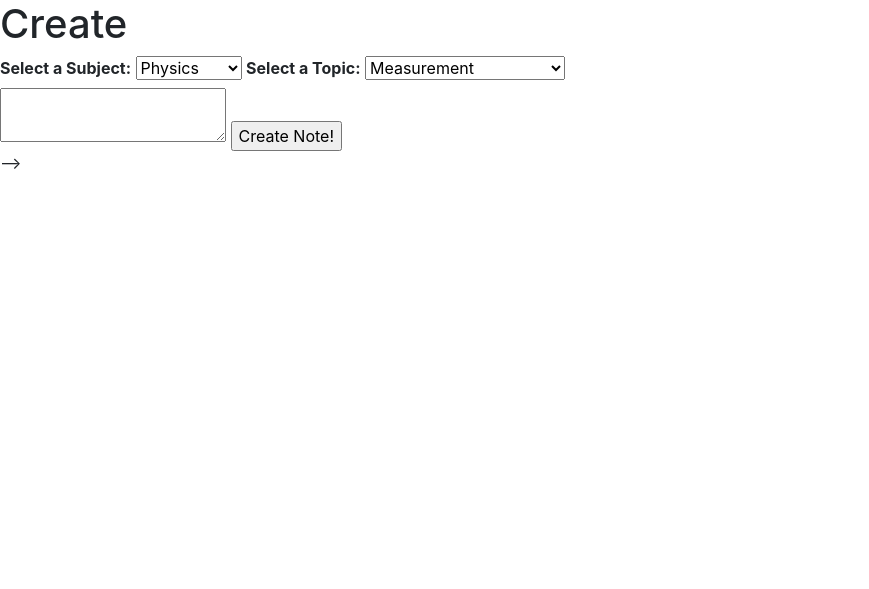
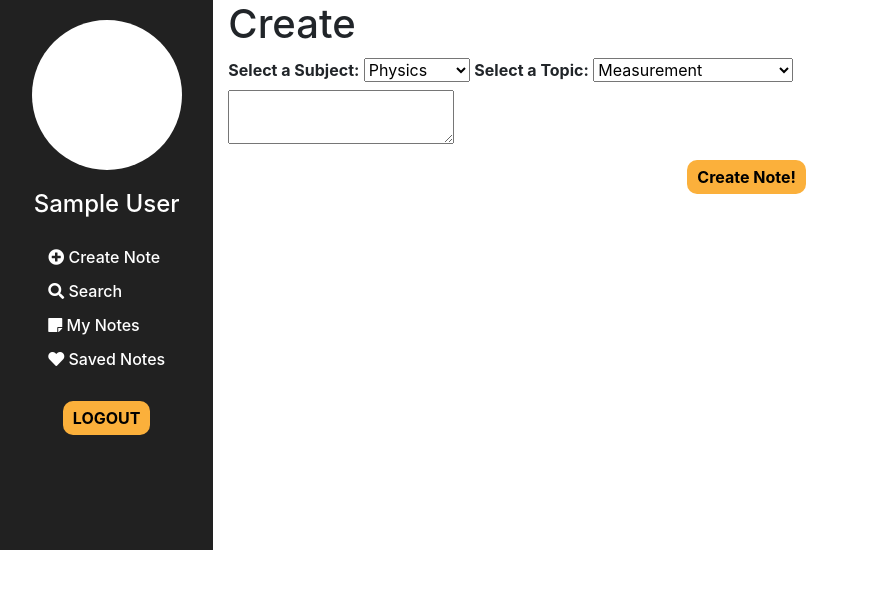
Before and after one commit to elch93/tgc-proj3-tidbits, a Flask app: page /create in a window 1280 px wide. Shown: the top 589 px of the page, without its empty margins (0-869 px from the left). Run offline with Flask 2, Linux system fonts and the light colour scheme; a user stored in the database is signed in; a database or web service that is not in the repository returns one stand-in record (values such as "Sample title"); some libraries are stand-ins or nearby versions.

Commit message:
converted left panel to col-2

```diff
--- a/static/styles.css
+++ b/static/styles.css
@@ -40,11 +40,12 @@ a {
 
 #herotext {
     height: 200px;
-    width: 400px;
+    width: 350px;
     color: white;
     position: relative;
     top: 150px;
-    left: 150px;
+    left: 120px;
+    text-align: justify;
 }
 
 #herotext h1 {
@@ -79,11 +80,13 @@ a {
 
 #sharedata {
     position: relative;
-    bottom: 130px;
+    bottom: 100px;
+    left:50px;
     animation-name: bouncing;
     animation-timing-function: ease-in-out;
     animation-duration: 4s;
     animation-iteration-count: infinite;
+    width: 350px;
 }
 
 @keyframes bouncing {
@@ -193,23 +196,33 @@ a {
 
 
 /* CRUD page */
-/* #leftpanel,
+#leftpanel,
 #rightpanel {
-    height: 568px;
+    min-height: 550px;
 }
 
 #leftpanel a {
     color: white;
+    text-decoration: none;
+    font-weight: 500;
+    margin: 10px 0px;
+    text-align: left;
+    display: block;
 }
 
 
-#leftpanel a:hover {
-    border-bottom: gold 2px solid;
-    text-decoration: none;
-} */
+
+#leftpanel a span:hover {
+    border-bottom: #FBB03B 2px solid;
+}
+
+#leftpanel button {
+    display: block;
+    text-align: center;
+}
 
 /* profile picture */
-/* #profilepic {
+#profilepic {
     border-radius: 50%;
     width: 150px;
     height: 150px;
@@ -226,13 +239,9 @@ a {
     text-align: center;
 }
 
-#leftpanel .mt-3 a {
-    margin: 0px 40px;
-    transition: 0.3s ease-in-out;
-} */
 
 /* search */
-/* .resultcard {
+.resultcard {
     max-width: 700px;
     border: 1px #212121 solid;
     border-radius: 10px;
@@ -249,11 +258,11 @@ a {
 #resulttable .fa-heart, #savednotes .fa-heart {
     color: #212121;
     transition: 0.4s ease-in-out;
-} */
+}
 
 
 /* create note */
-/* #Cpanel form {
+#Cpanel form {
     margin: 10px auto;
 }
 
@@ -267,7 +276,7 @@ a {
     border-bottom: #212121 5px solid !important;
     border-radius: 10px 10px 0 0; */
 /* background-color: #212121 !important; */
-/* }
+}
 
 #submitnotebtn,
 #leftpanel button,
@@ -277,7 +286,7 @@ a {
 #savednotesbtn {
     margin: 10px auto;
     border: none;
-    background-color: gold;
+    background-color: #FBB03B;
     padding: 5px 10px;
     font-weight: bold;
     border-radius: 10px;
@@ -296,5 +305,5 @@ a {
 #searchmynotesbtn:hover,
 #savednotesbtn:hover {
     transform: translateY(-5px);
-    box-shadow: 0 5px 0px 1px orange;
-} */
+    box-shadow: 0 5px 0px 1px #F15A24;
+}
--- a/templates/index.template.html
+++ b/templates/index.template.html
@@ -43,9 +43,12 @@
     <div class="container-fluid" id="homepage">
       <div id="herotext">
         <h1>Learn to Teach, <br> Teach to Learn.</h1>
-        <p>View exam tips or notes shared by others!<br> Or create and share your own notes with others.</p>
+        <p>Fill your knowledge gaps by studying exam tips or notes shared by others.
+          <br>
+          <br>
+          In turn, you can help others by creating and sharing your own tips.</p>
         <button onclick="toggleLoginPanel(this)">
-          <p>Get Started</p>
+          <p>Get Started!</p>
         </button>
       </div>
       <img src="/static/images/note.png" id="notepic">
@@ -99,63 +102,37 @@
 
     <!-- for registered users -->
     {% if current_user.is_authenticated %}
-
+    <!-- controller page CRUD -->
+    <div class="container-fluid" id="controller">
+      <div class="row">
+        <div class="col-2" id="leftpanel">
+          <div id="profilepic"></div>
+          <h4>{{username}}</h4>
+          <!-- user controls -->
+          <div class="mt-3 d-flex flex-column align-items-center">
+            <div>
+              <a href="{{url_for('create')}}"><i class="fas fa-plus-circle"></i> <span>Create Note</span></a>
+              <a href="{{url_for('search')}}"><i class="fas fa-search"></i> <span>Search</span></a>
+              <a href="{{url_for('mynotes')}}"><i class="fas fa-sticky-note"></i> <span>My Notes</span></a>
+              <a href="{{url_for('savednotes')}}"><i class="fas fa-heart"></i> <span>Saved Notes</span></a>
+            </div>
+            <a href="{{url_for('logout')}}"><button>LOGOUT</button></a>
+          </div>
+        </div>
+        <div class="col-10" id="rightpanel">
+          {% block content %}
+          {% endblock %}
+        </div>
+      </div>
+    </div>
     {% endif %}
   </main>
 </body>
 <!-- warning alert if user creates an account with a registered email -->
-  <!-- {% if myalert %}
+<!-- {% if myalert %}
     <script>
       alert('{{myalert}}')
     </script>
     {% endif %} -->
+
 </html>
-
-
-
-
-
-
-
-
-
-
-
-<!-- controller page CRUD -->
-<!-- <div class="container-fluid" id="controller">
-      <div class="row">
-        <div class="col-3" id="leftpanel">
-          <div id="profilepic"></div>
-          <h4>{{username}}</h4> -->
-<!-- user controls -->
-<!-- <div class="mt-3">
-            <a href="{{url_for('create')}}"><i class="fas fa-plus-circle"></i> Create Note</a>
-            <br>
-            <a href="{{url_for('search')}}"><i class="fas fa-search"></i> Search</a>
-            <br>
-            <a href="{{url_for('mynotes')}}"><i class="fas fa-sticky-note"></i> My Notes</a> -->
-<!-- <br>
-            <a href="{{url_for('search')}}"><i class="fas fa-user-plus"></i>Following</a> -->
-<!-- <br>
-            <a href="{{url_for('savednotes')}}"><i class="fas fa-heart"></i> Saved Notes</a>
-            <br>
-            <br>
-            <a href="{{url_for('logout')}}"><button>Logout</button></a>
-          </div>
-        </div> -->
-<!--
-        <div class="col-9" id="rightpanel">
-          {% block content %}
-          {% endblock %} -->
-
-
-
-<!-- <div class="mycarousel" id="RFpanel">
-            Following
-          </div>
-          <div class="mycarousel" id="RSpanel">
-            Saved Notes
-          </div> -->
-<!-- </div>
-      </div>
-    </div> -->
```
Also changed, not shown: static/images/share.png.
